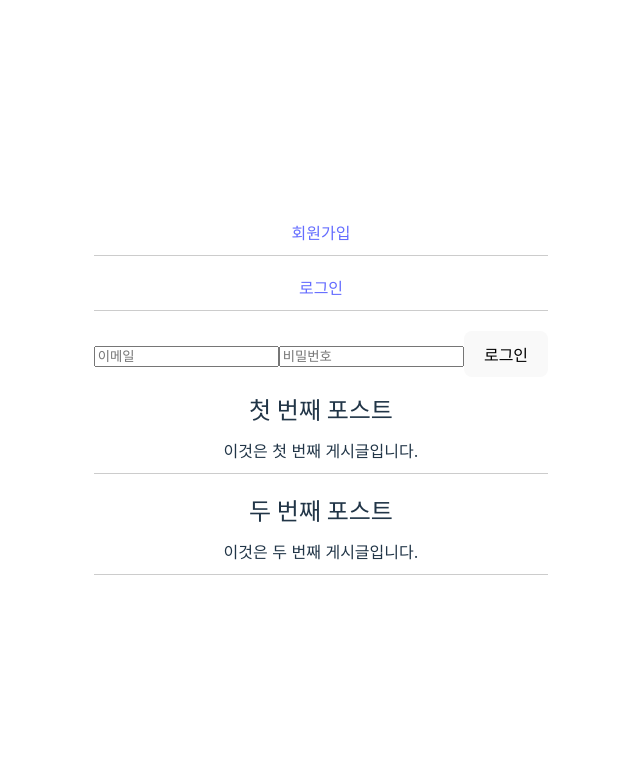
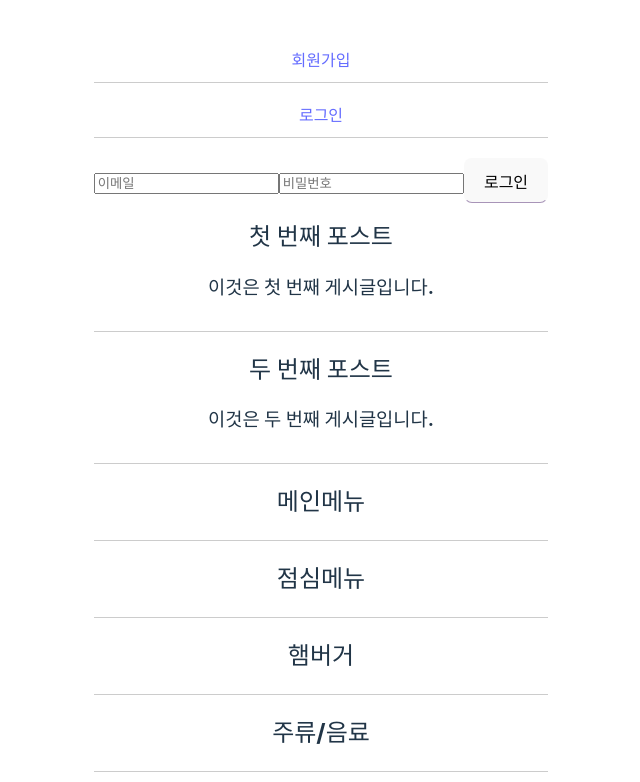
Before and after one commit to devgitdlee/vite-project, a React (Vite) app: page /login in a window 1280 px wide. Shown: the top 782 px of the page, without its empty margins (319-959 px from the left). Built offline with nearby package versions, Linux system fonts and the light colour scheme; no server answers.

Commit message:
기본 탬플릿 작성

```diff
--- a/src/App.jsx
+++ b/src/App.jsx
@@ -6,35 +6,39 @@ import {BrowserRouter,Route,Routes,Link} from 'react-router-dom';
 import SignupForm from './components/SignupForm';
 import LoginForm from './components/LoginForm';
 import PostList from './page/PostList';
+import MenuList from './page/menu/MenuList';
 const apiUrl = import.meta.env.VITE_API_URL;
 function App() {
   const [count, setCount] = useState(0)
-  const [menuList, setMenuList] = useState([]);
-  const [postList, setPostList] = useState([]);
-  const posts = [
+  const [menus, setMenus] = useState([
+    { id: 1, title: "메인메뉴"},
+    { id: 2, title: "점심메뉴"},
+    { id: 3, title: "햄버거"},
+    { id: 4, title: "주류/음료"},
+  ]);
+  const [posts, setPosts] = useState([
     { id: 1, title: "첫 번째 포스트", content: "이것은 첫 번째 게시글입니다." },
     { id: 2, title: "두 번째 포스트", content: "이것은 두 번째 게시글입니다." },
     // 추가 게시글...
-  ];
-
+  ]);
+  /*
   useEffect(() => {
     axios.get(apiUrl+'/postList')
       .then(response => {
-        setPostList(response.data);
+        setPosts(response.data);
       })
       .catch(error => console.error('Fetching data failed', error));
   }, []);
-  /*
+
   useEffect(() => {
-    // 메뉴 리스트 API 요청
-    const fetchMenuList = async () => {
-      const response = await axios.get(apiUrl+'/api/menus');
-      setMenuList(response.data);
-    };
-
-    fetchMenuList();
+    axios.get(apiUrl+'/menuList')
+      .then(response => {
+        setMenus(response.data);
+      })
+      .catch(error => console.error('Fetching data failed', error));
   }, []);
   */
+
   return (
     <BrowserRouter>
       <div>
@@ -47,6 +51,7 @@ function App() {
         </Routes>
         </ul>
         <PostList posts={posts} />
+        <MenuList menus={menus} />
       </div>
     </BrowserRouter>
   );
--- /dev/null
+++ b/src/components/LoginForm.css
@@ -0,0 +1,4 @@
+.login_btn{
+    border-bottom: 1px solid #a894b8;
+
+}
--- a/src/components/LoginForm.jsx
+++ b/src/components/LoginForm.jsx
@@ -1,5 +1,6 @@
 import React, { useState } from 'react';
 import axios from 'axios';
+import './LoginForm.css';
 
 const apiUrl = import.meta.env.VITE_API_URL;
 
@@ -39,7 +40,7 @@ const LoginForm = () => {
         value={password}
         onChange={(e) => setPassword(e.target.value)}
       />
-      <button type="submit">로그인</button>
+      <button class='login_btn' type="submit">로그인</button>
       {errorMessage && <p>{errorMessage}</p>}
     </form>
   );
--- a/src/page/PostList.jsx
+++ b/src/page/PostList.jsx
@@ -8,7 +8,7 @@ function PostList({ posts }) {
       {posts.map(post => (
         <li key={post.id}>
           <h2>{post.title}</h2>
-          <p>{post.content}</p>
+          <h3>{post.content}</h3>
         </li>
       ))}
     </ul>
--- /dev/null
+++ b/src/page/menu/FoodList.css
@@ -0,0 +1,18 @@
+ul {
+list-style: none;
+padding: 0;
+}
+
+li {
+margin-bottom: 20px;
+border-bottom: 1px solid #ccc;
+padding-bottom: 10px;
+}
+
+h2 {
+margin: 0 0 10px 0;
+}
+
+p {
+margin: 0;
+}
--- /dev/null
+++ b/src/page/menu/FoodOrderList.css
@@ -0,0 +1,18 @@
+ul {
+list-style: none;
+padding: 0;
+}
+
+li {
+margin-bottom: 20px;
+border-bottom: 1px solid #ccc;
+padding-bottom: 10px;
+}
+
+h2 {
+margin: 0 0 10px 0;
+}
+
+p {
+margin: 0;
+}
--- /dev/null
+++ b/src/page/menu/MenuList.css
@@ -0,0 +1,18 @@
+ul {
+list-style: none;
+padding: 0;
+}
+
+li {
+margin-bottom: 20px;
+border-bottom: 1px solid #ccc;
+padding-bottom: 10px;
+}
+
+h2 {
+margin: 0 0 10px 0;
+}
+
+p {
+margin: 0;
+}
--- /dev/null
+++ b/src/page/menu/MenuList.jsx
@@ -0,0 +1,17 @@
+import React from 'react';
+import './MenuList.css';
+
+function MenuList({ menus }) {
+
+    return (
+      <ul>
+        {menus.map(menu => (
+          <li key={menu.id}>
+            <h2>{menu.title}</h2>
+          </li>
+        ))}
+      </ul>
+    );
+  }
+
+  export default MenuList;
```
Also changed, not shown: src/components/Base.jsx (+7 -7 lines), src/page/menu/FoodList.jsx (added, +20 -0 lines), src/page/menu/FoodOrderList.jsx (added, +19 -0 lines).
